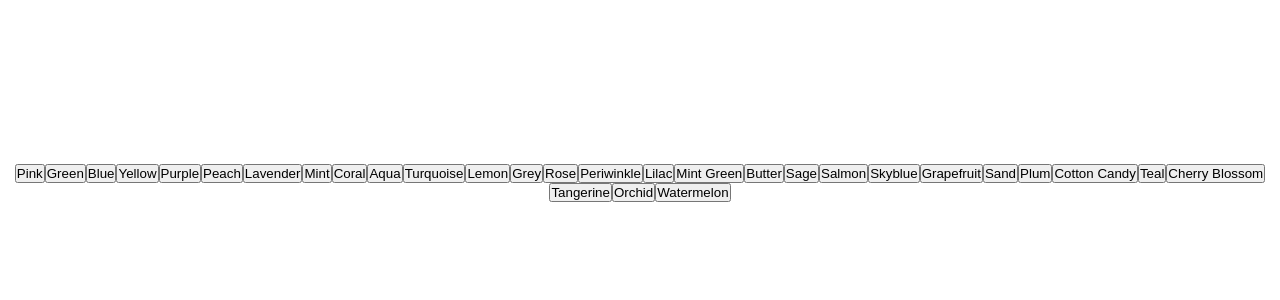
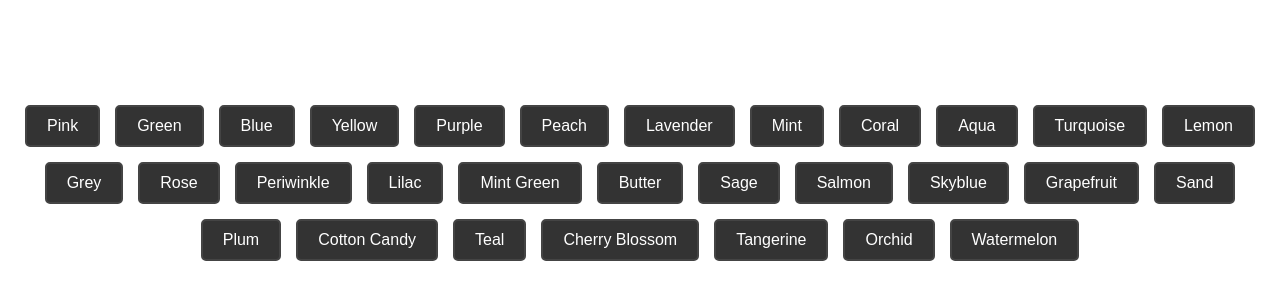
Before and after one commit to M-Saleh-N/button-color-changer, a React (Create React App) app: page / in a window 1280 px wide. Shown: the part 250-550 px from the top of the page. Built offline with nearby package versions, Linux system fonts and the light colour scheme.

Commit message:
styled the button and also to hover

```diff
--- a/src/styles/button.css
+++ b/src/styles/button.css
@@ -24,3 +24,30 @@ h1 {
   font-size: 2.5rem;
   margin-bottom: 20px;
 }
+
+.button-wrapper {
+  display: flex;
+  flex-wrap: wrap;
+  justify-content: center;
+  gap: 15px;
+}
+
+.color-button {
+  padding: 10px 20px;
+  font-size: 1rem;
+  color: white;
+  background-color: #333333;
+  border: 2px solid #444444;
+  border-radius: 5px;
+  cursor: pointer;
+  transition: background-color 0.3s ease, transform 0.3s ease;
+}
+
+.color-button:hover {
+  background-color: #555555;
+  transform: scale(1.1);
+}
+
+.color-button:active {
+  background-color: #666666;
+}
```
